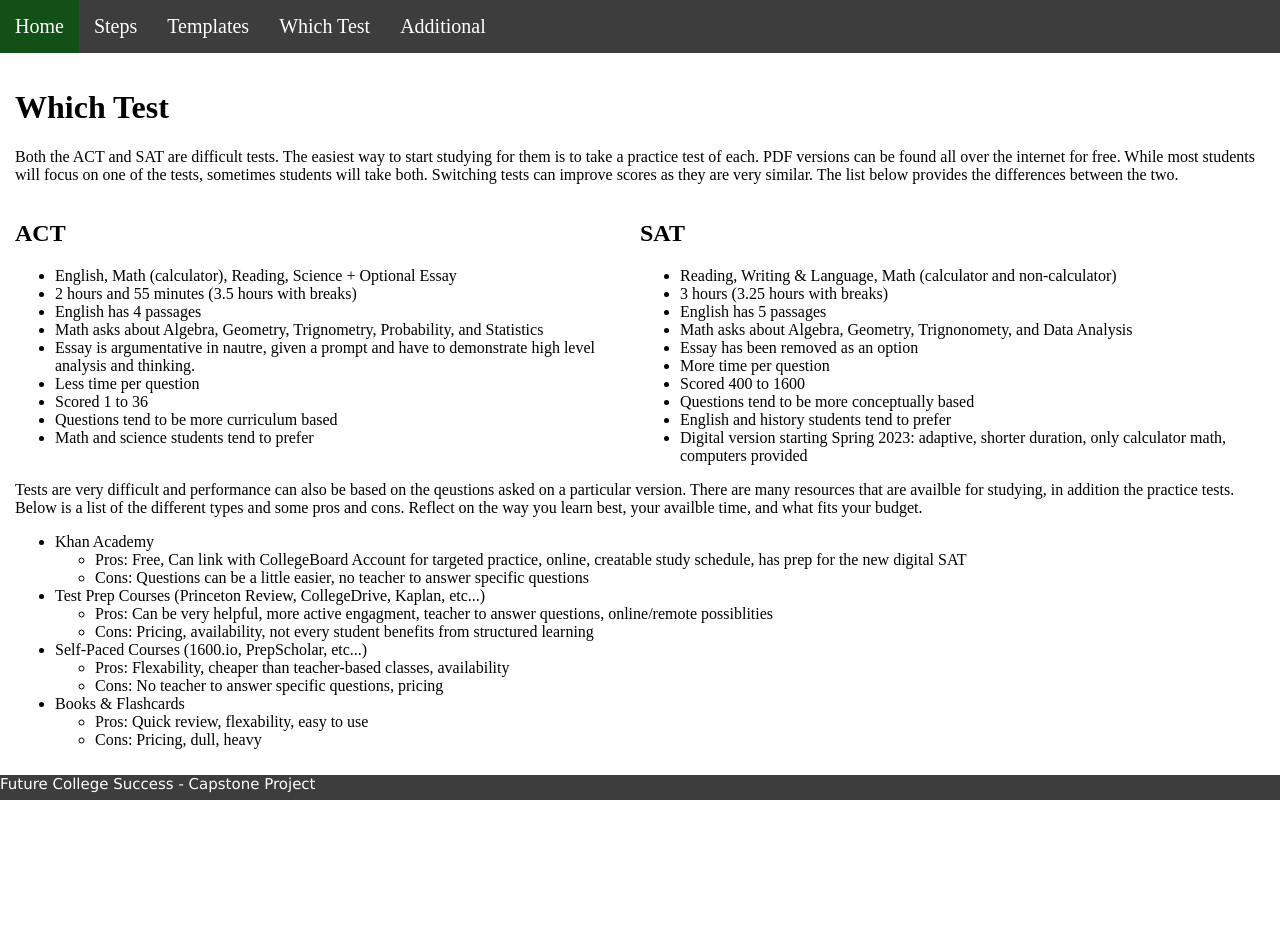
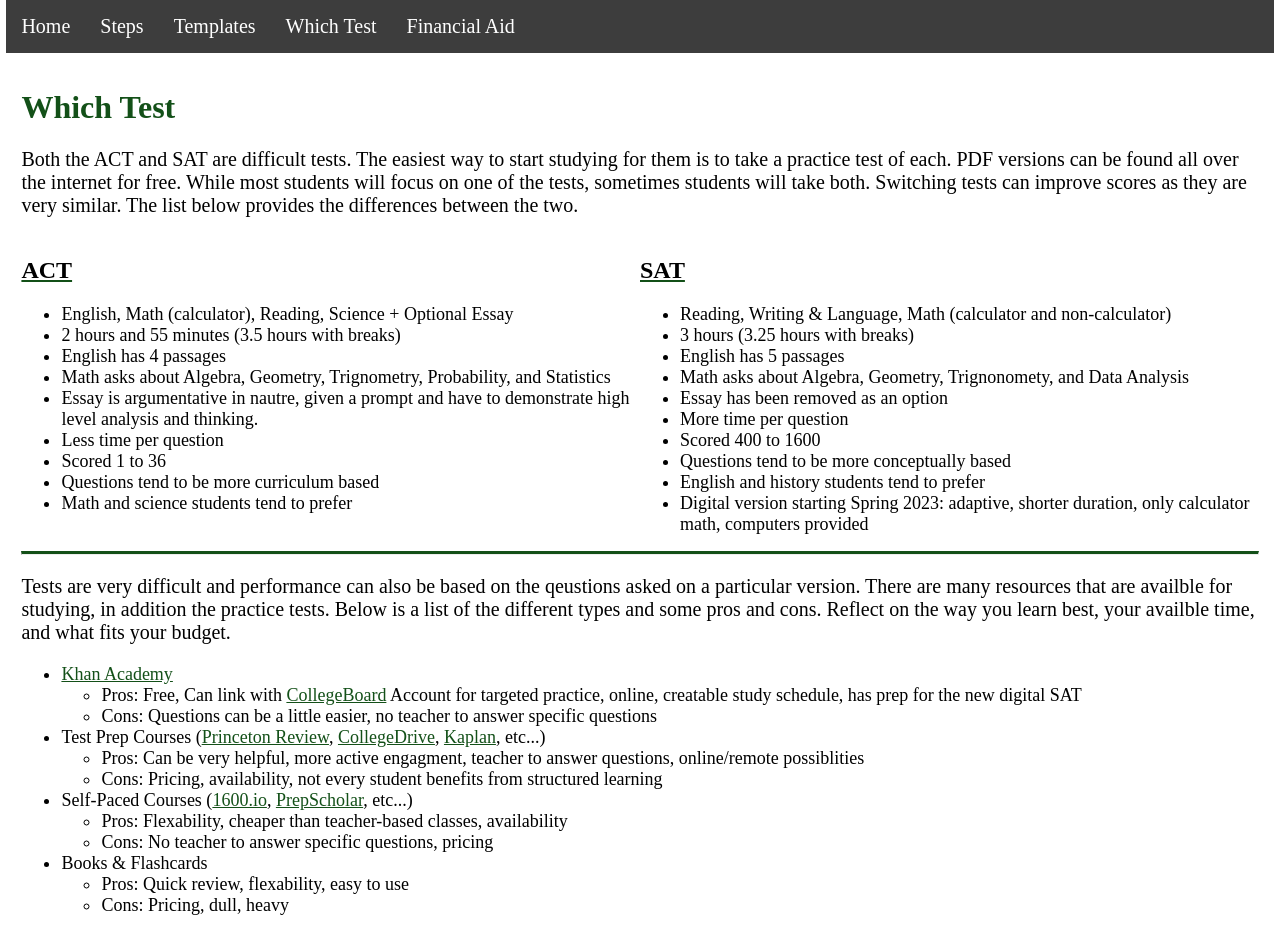
Before and after one commit to dylangriffiths/Capstone, an Eleventy site: page src/whichTest.njk in a window 1280 px wide. Before the commit the page ends 800 px from the top, so only its background shows below. Built offline with nearby package versions, Linux system fonts and the light colour scheme; Eleventy itself is replaced by a stand-in of ours; files that its build step writes are made by us from their sources.

Commit message:
added some

```diff
--- a/src/_includes/layouts/layout.njk
+++ b/src/_includes/layouts/layout.njk
@@ -37,16 +37,16 @@
                             >Which Test</a>
                     </li>
                     <li class="li-nav">
-                        <a href="/additional" class="nav-item {% if page.url.includes('additional') %}nav-item-active{% endif %}"
-                            >Additional</a>
+                        <a href="/financialaid" class="nav-item {% if page.url.includes('financialaid') %}nav-item-active{% endif %}"
+                            >Financial Aid</a>
                     </li>
                 </ul>
 
             </nav>
             {% block content %} {{ content }} {% endblock %}
-            <footer>
+           <!--<footer>
                 <span></span><span class="foot"></span> <span class="name">Future College Success - Capstone Project</span>
-            </footer>
+            </footer>-->
         </div>
     </body>
 </html>
--- a/src/assets/styles/styles.css
+++ b/src/assets/styles/styles.css
@@ -1,5 +1,6 @@
 p {
     color: black;
+    font-size: 20px;
 }
 
 .ul-nav {
@@ -27,7 +28,7 @@ p {
     background-color: #135018ff;
 }
 body {
-    max-width: 100%;
+    max-width: 99%;
     margin: 0 auto;
 }
 main {
@@ -40,7 +41,7 @@ footer {
     padding: 0px;
     font-family: Geneva;
     font-size: 15px;
-    background-color: #3D3D3D;
+    background-color: #135018ff;
     position: absolute;
     bottom: 0;
     margin: 0;
@@ -57,3 +58,24 @@ footer {
     display: table;
     clear: both;
 }
+
+h2 {
+    text-decoration: underline;
+    text-decoration-color:#135018ff;
+}
+
+.page-title {
+    color: #135018ff;
+}
+
+li {
+    font-size: 18px;
+}
+
+hr.solid {
+    border-top: 3px solid #135018ff;
+}
+
+a {
+    color: #135018ff;
+}
--- a/src/whichTest.njk
+++ b/src/whichTest.njk
@@ -40,19 +40,20 @@ eleventyComputed:
                 </ul>
         </div>
     </div>
+    <hr class="solid">
     <p>Tests are very difficult and performance can also be based on the qeustions asked on a particular version. There are many resources that are availble for studying, in addition the practice tests. Below is a list of the different types and some pros and cons. Reflect on the way you learn best, your availble time, and what fits your budget.</p>
     <ul>
-        <li>Khan Academy</li>
+        <li><a href="https://www.khanacademy.org/sat/confirmed">Khan Academy</a></li>
             <ul>
-                <li>Pros: Free, Can link with CollegeBoard Account for targeted practice, online, creatable study schedule, has prep for the new digital SAT</li>
+                <li>Pros: Free, Can link with <a href="https://satsuite.collegeboard.org/sat">CollegeBoard</a> Account for targeted practice, online, creatable study schedule, has prep for the new digital SAT</li>
                 <li>Cons: Questions can be a little easier, no teacher to answer specific questions</li>
             </ul>
-        <li>Test Prep Courses (Princeton Review, CollegeDrive, Kaplan, etc...)</li>
+        <li>Test Prep Courses (<a href="https://www.princetonreview.com/college/sat-test-prep?ceid=tersh-nav-honors-course">Princeton Review</a>, <a href="https://www.collegedrive.com/test-preparation/?gclid=CjwKCAiAqt-dBhBcEiwATw-ggOCxdge6PLmKkT71q8PRXsv7aibYzrMXgBdGJGEEg8uSj7QXq2flaxoCaAMQAvD_BwE">CollegeDrive</a>, <a href="https://www.kaptest.com/sat/courses/unlimited-prep?gclid=CjwKCAiAqt-dBhBcEiwATw-ggNkwB004L__rxvWOZcBS6E824mSECgom8JiVfbBEnKVGVN3y94FfyBoCcyIQAvD_BwE&gclsrc=aw.ds">Kaplan</a>, etc...)</li>
             <ul>
                 <li>Pros: Can be very helpful, more active engagment, teacher to answer questions, online/remote possiblities</li>
                 <li>Cons: Pricing, availability, not every student benefits from structured learning</li>
             </ul>
-        <li>Self-Paced Courses (1600.io, PrepScholar, etc...)</li>
+        <li>Self-Paced Courses (<a href="https://1600.io/">1600.io</a>, <a href="https://www.prepscholar.com/?gclid=CjwKCAiAqt-dBhBcEiwATw-ggGjDU2NT1B92kU07cREHpUfqtUq__YSI1QkTGRk-DhZxfSj16BpZehoCF3EQAvD_BwE">PrepScholar</a>, etc...)</li>
             <ul>
                 <li>Pros: Flexability, cheaper than teacher-based classes, availability</li>
                 <li>Cons: No teacher to answer specific questions, pricing</li>
```
Also changed, not shown: src/additional.njk (deleted, +0 -12 lines), src/financialaid.njk (added, +18 -0 lines).
